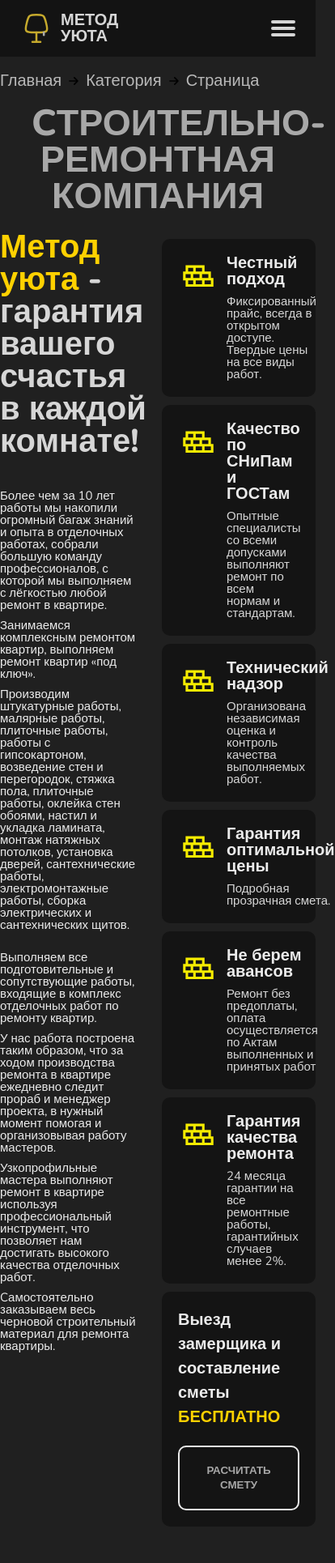
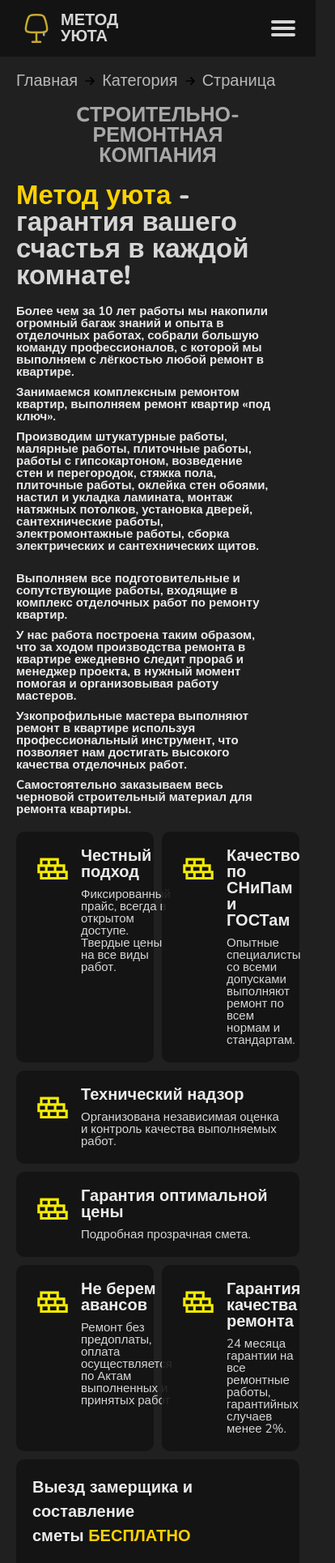
Before and after one commit to ViGrebenik/metoduytaClient, a React (Vite) app: page /aboutUs in a window 390 px wide. Shown: the top 1930 px of the page at 81% size, 414 px wide, since content can reach past the window. Built offline with nearby package versions, Linux system fonts and the light colour scheme; a web font is replaced by a local one.

Commit message:
code rewiews mobile home page07

```diff
--- a/src/components/footer/footerSignature/FooterSignature.jsx
+++ b/src/components/footer/footerSignature/FooterSignature.jsx
@@ -13,7 +13,7 @@ const FooterSignature = () => {
 								<span>Политика конфиденциальности</span>
 							</div>
 						</div>
-						<div className={styles.containerDeveloper}>Cайт разработан VI.</div>
+						<div className={styles.containerDeveloper}></div>
 					</div>
 				</div>
 			</div>
--- a/src/components/screens/aboutUs/aboutUsPage/AboutUsPage.module.scss
+++ b/src/components/screens/aboutUs/aboutUsPage/AboutUsPage.module.scss
@@ -1,6 +1,4 @@
 @import 'src/assets/styles/variables';
-.wrapperDesigner {
-}
 
 .container {
 	margin: 0 auto;
@@ -21,7 +19,7 @@
 	margin-top: 20px;
 	.contentHeaderTitle {
 		margin: 0 auto;
-		font-size: 45px;
+		font-size: clamp(18px, 25px, 45px);
 		color: $fontColorAccent;
 		font-weight: 800;
 		width: 80%;
@@ -29,6 +27,7 @@
 }
 .containerCompanyDescription {
 	display: flex;
+	flex-wrap: wrap;
 	margin-top: 20px;
 	gap: 10px;
 	margin-bottom: 50px;
@@ -36,10 +35,10 @@
 		&:first-child {
 			flex: 1 0 48%;
 			.blockTagline {
-				font-size: 40px;
+				font-size: clamp(25px, 33px, 40px);
 				color: $fontColor;
 				font-weight: 800;
-				margin-bottom: 40px;
+				margin-bottom: 20px;
 				line-height: 1;
 				span {
 					color: $accent;
@@ -48,6 +47,7 @@
 			.blockDescription {
 				font-size: 15px;
 				color: $white;
+				font-weight: 700;
 				span {
 					display: block;
 					width: 90%;
@@ -129,3 +129,123 @@
 		}
 	}
 }
+@media only screen and (max-width: 767px) {
+	.container {
+		margin: 0 20px;
+	}
+	.containerHeader {
+		display: flex;
+		flex-direction: column;
+		text-align: center;
+		margin-top: 20px;
+		.contentHeaderTitle {
+			margin: 0 auto;
+			color: $fontColorAccent;
+			font-weight: 800;
+			width: 80%;
+		}
+	}
+
+	.containerCompanyDescription {
+		display: flex;
+		flex-wrap: wrap;
+		margin-top: 20px;
+		gap: 10px;
+		margin-bottom: 50px;
+		.companyDescriptionBlock {
+			&:first-child {
+				flex: 1 0 52%;
+				.blockTagline {
+					color: $fontColor;
+					font-weight: 800;
+					margin-bottom: 20px;
+					line-height: 1;
+					span {
+						color: $accent;
+					}
+				}
+				.blockDescription {
+					font-size: 15px;
+					color: $white;
+					span {
+						display: block;
+						width: 90%;
+						margin-top: 10px;
+					}
+				}
+			}
+			&:last-child {
+				flex: 1 0 48%;
+				margin-top: 10px;
+				.blockQualities {
+					display: flex;
+					flex-wrap: wrap;
+					gap: 10px;
+					.qualities {
+						flex: 1 0 45%;
+						border-radius: 10px;
+						background-color: $bgdefault;
+						display: flex;
+						gap: 10px;
+						font-size: 1.5em;
+						padding: 20px;
+						align-items: start;
+						img {
+							width: 50px;
+							height: 50px;
+						}
+						.qualitiesBlock {
+							display: flex;
+							flex-direction: column;
+							.qualitiesTitle {
+								font-size: 20px;
+								font-weight: 800;
+								line-height: 1;
+								color: $white;
+							}
+							.qualitiesSubtitle {
+								margin-top: 10px;
+								font-size: 15px;
+								line-height: 1;
+								color: $fontColor;
+							}
+						}
+					}
+				}
+				.blockAction {
+					margin-top: 10px;
+					border-radius: 10px;
+					background-color: $bgdefault;
+					padding: 20px;
+					.headerText {
+						font-size: 20px;
+						font-weight: 800;
+						line-height: 1.5;
+						color: $white;
+						span {
+							color: $accent;
+						}
+					}
+					.buttonAction {
+						display: flex;
+						justify-content: end;
+						button {
+							border-radius: 10px;
+							background-color: initial;
+							font-weight: 800;
+							color: $fontColorAccent;
+							border: 2px solid $white;
+							padding: 20px;
+							margin-top: 20px;
+							transition: color 0.5s ease, border 0.5s ease;
+							&:hover {
+								color: $white;
+								border: 2px solid $accent;
+							}
+						}
+					}
+				}
+			}
+		}
+	}
+}
--- a/src/components/screens/contacts/contactsPage/ContactsPage.module.scss
+++ b/src/components/screens/contacts/contactsPage/ContactsPage.module.scss
@@ -1,7 +1,4 @@
 @import 'src/assets/styles/variables';
-.wrapperDesigner {
-}
-
 .container {
 	margin: 0 auto;
 	max-width: 1280px;
@@ -171,3 +168,168 @@
 		}
 	}
 }
+@media only screen and (max-width: 767px) {
+	.container {
+		margin: 0 20px;
+	}
+	.containerBlock {
+		display: flex;
+		flex-direction: column;
+		margin-top: 20px;
+		margin-bottom: 0px;
+	}
+
+	.containerHeader {
+		.contentHeaderTitle {
+			font-size: 33px;
+		}
+	}
+	.containerContacts {
+		display: flex;
+		flex-wrap: wrap;
+		gap: 10px;
+		.containerContactsDescription {
+			flex: 1 0 50%;
+			display: flex;
+			flex-direction: column;
+			margin-top: 20px;
+			margin-bottom: 0px;
+			.contactsDescription {
+				&:nth-child(1) {
+					padding-left: 20px;
+					border-radius: 10px;
+					background-color: $bgdefault;
+					padding-top: 10px;
+					.blockTagline {
+						font-size: 33px;
+						color: $fontColor;
+						font-weight: 800;
+						line-height: 1;
+						span {
+							color: $accent;
+						}
+					}
+					.blockDescription {
+						margin-top: 10px;
+						margin-bottom: 10px;
+						font-size: 20px;
+						color: $white;
+						line-height: 1;
+						span {
+							display: block;
+							width: 90%;
+						}
+					}
+				}
+				&:nth-child(2) {
+					display: flex;
+					flex-direction: column;
+					margin-top: 5px;
+					gap: 10px;
+					.blockQualities {
+						.qualities {
+							border-radius: 10px;
+							background-color: $bgdefault;
+							display: flex;
+							gap: 10px;
+							font-size: 1.5em;
+							padding: 10px 20px;
+							align-items: start;
+							img {
+								width: 50px;
+								height: 50px;
+							}
+							.qualitiesBlock {
+								display: flex;
+								flex-direction: column;
+								.qualitiesTitle {
+									font-size: 20px;
+									font-weight: 800;
+									line-height: 1;
+									color: $white;
+								}
+								.qualitiesSubtitle {
+									margin-top: 10px;
+									font-size: 15px;
+									line-height: 1;
+									color: $fontColor;
+								}
+							}
+						}
+					}
+				}
+				&:nth-child(3) {
+					display: flex;
+					margin-top: 10px;
+					gap: 10px;
+					.blockQualities {
+						.qualities {
+							border-radius: 10px;
+							background-color: $bgdefault;
+							display: flex;
+							gap: 10px;
+							font-size: 1.5em;
+							padding: 10px 20px;
+							align-items: start;
+							img {
+								width: 50px;
+								height: 50px;
+							}
+							.qualitiesBlock {
+								display: flex;
+								flex-direction: column;
+								.qualitiesTitle {
+									font-size: 20px;
+									font-weight: 800;
+									line-height: 1;
+									color: $white;
+								}
+								.qualitiesSubtitle {
+									margin-top: 10px;
+									font-size: 15px;
+									line-height: 1;
+									color: $fontColor;
+								}
+							}
+						}
+					}
+					.itemSocialLink {
+						display: flex;
+						width: 100%;
+						justify-content: center;
+						border-radius: 10px;
+						align-items: center;
+						img {
+							width: 30px;
+							height: 30px;
+						}
+					}
+				}
+			}
+		}
+		.containerContactsFormAction {
+			flex: 1 0 53%;
+			height: 100%;
+			background-color: $bgdefault;
+			border-radius: 10px;
+			margin-top: 20px;
+			padding: 20px;
+		}
+		.containerContactsFormCart {
+			flex: 1 0 53%;
+			height: 400px;
+			background-color: $bgdefault;
+			border-radius: 10px;
+			margin-top: 20px;
+			backdrop-filter: blur(6px);
+			img {
+				// filter: blur(1px);
+				filter: grayscale(100%);
+				border-radius: 10px;
+				width: 100%;
+				height: 100%;
+				object-fit: cover;
+			}
+		}
+	}
+}
```
